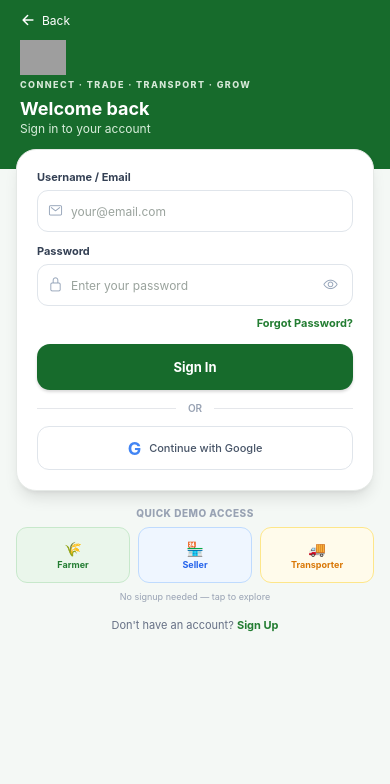
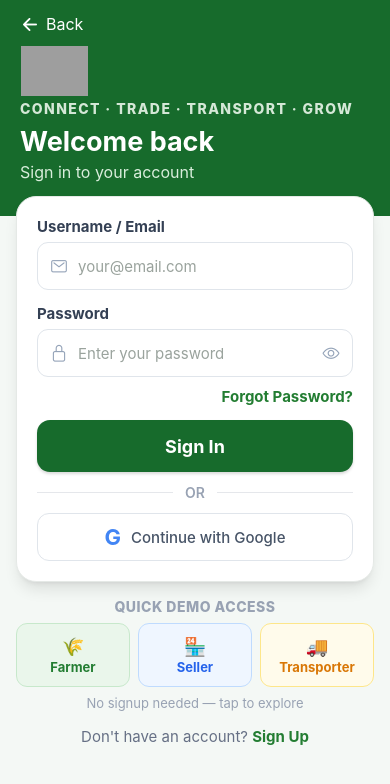
Before and after one commit to janith-sasindu/Green-Hive, a React Native app in the folder mobile/: screen /Login in a window 390 px wide. Shown: the top 784 px of the page. Built offline with nearby package versions, Linux system fonts and the light colour scheme; grey boxes are pictures that could not be loaded.

Commit message:
font sizes changed in auth pages in mobile app

```diff
--- a/mobile/src/screens/auth/LoginScreen.tsx
+++ b/mobile/src/screens/auth/LoginScreen.tsx
@@ -129,10 +129,10 @@ const LoginScreen = ({ navigation }: LoginScreenProps) => {
                             >
                                 <Ionicons
                                     name="arrow-back"
-                                    size={16}
+                                    size={20}
                                     color="#FFFFFF"
                                 />
-                                <Text className="ml-1.5 text-xs text-white">
+                                <Text className="ml-1.5 text-base text-white">
                                     Back
                                 </Text>
                             </TouchableOpacity>
@@ -141,28 +141,28 @@ const LoginScreen = ({ navigation }: LoginScreenProps) => {
                             <Image
                                 source={require("../../assets/logo.png")}
                                 style={{
-                                    width: isSmallDevice ? 40 : 46,
-                                    height: isSmallDevice ? 30 : 36,
+                                    width: isSmallDevice ? 55 : 68,
+                                    height: isSmallDevice ? 40 : 50,
                                 }}
                                 className="mb-1"
                                 resizeMode="contain"
                             />
 
                             {/* Brand tagline */}
-                            <Text className="mb-2 text-[9px] font-extrabold tracking-[1.4px] text-[#D5E8D7]">
+                            <Text className="mb-2 text-[14px] font-extrabold tracking-[1.4px] text-[#D5E8D7]">
                                 CONNECT · TRADE · TRANSPORT · GROW
                             </Text>
 
                             {/* Header title */}
                             <Text
                                 className={`font-bold text-white ${
-                                    isSmallDevice ? "text-[16px]" : "text-[18px]"
+                                    isSmallDevice ? "text-[24px]" : "text-[27px]"
                                 }`}
                             >
                                 Welcome back
                             </Text>
 
-                            <Text className="mt-0.5 text-xs text-[#D9EEDC]">
+                            <Text className="mt-0.5 text-base text-[#D9EEDC]">
                                 Sign in to your account
                             </Text>
                         </View>
@@ -176,24 +176,24 @@ const LoginScreen = ({ navigation }: LoginScreenProps) => {
                                 style={{ maxWidth: 440 }}
                             >
                                 {/* Email label */}
-                                <Text className="mb-1.5 text-[11px] font-bold text-[#344054]">
+                                <Text className="mb-1.5 text-[15px] font-bold text-[#344054]">
                                     Username / Email
                                 </Text>
 
                                 {/* Email input */}
                                 <View
-                                    className={`mb-3 flex-row items-center rounded-[11px] border border-[#E0E5EB] px-2.5 bg-white ${
-                                        isSmallDevice ? "h-[38px]" : "h-[42px]"
+                                    className={`mb-3.5 flex-row items-center rounded-[11px] border border-[#E0E5EB] px-3 bg-white ${
+                                        isSmallDevice ? "h-[44px]" : "h-[48px]"
                                     }`}
                                 >
                                     <Ionicons
                                         name="mail-outline"
-                                        size={15}
+                                        size={18}
                                         color="#94A3B8"
                                     />
 
                                     <TextInput
-                                        className="ml-2 flex-1 h-full text-[12px] text-[#344054]"
+                                        className="ml-2.5 flex-1 h-full text-[15px] text-[#344054]"
                                         style={{ height: "100%" }}
                                         placeholder="your@email.com"
                                         placeholderTextColor="#9AA39D"
@@ -208,24 +208,24 @@ const LoginScreen = ({ navigation }: LoginScreenProps) => {
                                 </View>
 
                                 {/* Password label */}
-                                <Text className="mb-1.5 text-[11px] font-bold text-[#344054]">
+                                <Text className="mb-1.5 text-[15px] font-bold text-[#344054]">
                                     Password
                                 </Text>
 
                                 {/* Password input */}
                                 <View
-                                    className={`flex-row items-center rounded-[11px] border border-[#E0E5EB] px-2.5 bg-white ${
-                                        isSmallDevice ? "h-[38px]" : "h-[42px]"
+                                    className={`flex-row items-center rounded-[11px] border border-[#E0E5EB] px-3 bg-white ${
+                                        isSmallDevice ? "h-[44px]" : "h-[48px]"
                                     }`}
                                 >
                                     <Ionicons
                                         name="lock-closed-outline"
-                                        size={15}
+                                        size={18}
                                         color="#94A3B8"
                                     />
 
                                     <TextInput
-                                        className="ml-2 flex-1 h-full text-[12px] text-[#344054]"
+                                        className="ml-2.5 flex-1 h-full text-[15px] text-[#344054]"
                                         style={{ height: "100%" }}
                                         placeholder="Enter your password"
                                         placeholderTextColor="#9AA39D"
@@ -250,7 +250,7 @@ const LoginScreen = ({ navigation }: LoginScreenProps) => {
                                                     ? "eye-off-outline"
                                                     : "eye-outline"
                                             }
-                                            size={15}
+                                            size={18}
                                             color="#94A3B8"
                                         />
                                     </TouchableOpacity>
@@ -263,7 +263,7 @@ const LoginScreen = ({ navigation }: LoginScreenProps) => {
                                     hitSlop={{ top: 8, bottom: 8, left: 8, right: 8 }}
                                     className="mb-3.5 mt-2.5 self-end"
                                 >
-                                    <Text className="text-[11px] font-bold text-[#237D32]">
+                                    <Text className="text-[15px] font-bold text-[#237D32]">
                                         Forgot Password?
                                     </Text>
                                 </TouchableOpacity>
@@ -274,7 +274,7 @@ const LoginScreen = ({ navigation }: LoginScreenProps) => {
                                     disabled={loading}
                                     activeOpacity={0.85}
                                     className={`items-center justify-center rounded-[13px] ${
-                                        isSmallDevice ? "h-[42px]" : "h-[46px]"
+                                        isSmallDevice ? "h-[46px]" : "h-[52px]"
                                     } ${
                                         loading ? "bg-[#78A981]" : "bg-[#176B2C]"
                                     }`}
@@ -286,7 +286,7 @@ const LoginScreen = ({ navigation }: LoginScreenProps) => {
                                         shadowRadius: 3,
                                     }}
                                 >
-                                    <Text className="text-[13px] font-bold text-white">
+                                    <Text className="text-[18px] font-bold text-white">
                                         {loading ? "Signing In..." : "Sign In"}
                                     </Text>
                                 </TouchableOpacity>
@@ -294,7 +294,7 @@ const LoginScreen = ({ navigation }: LoginScreenProps) => {
                                 {/* OR divider */}
                                 <View className="my-3 flex-row items-center justify-center">
                                     <View className="h-[1px] flex-1 bg-gray-200" />
-                                    <Text className="mx-3 text-[10px] uppercase font-semibold text-[#98A2B3]">
+                                    <Text className="mx-3 text-[14px] uppercase font-semibold text-[#98A2B3]">
                                         or
                                     </Text>
                                     <View className="h-[1px] flex-1 bg-gray-200" />
@@ -305,14 +305,14 @@ const LoginScreen = ({ navigation }: LoginScreenProps) => {
                                     onPress={handleGoogleSignIn}
                                     activeOpacity={0.7}
                                     className={`flex-row items-center justify-center rounded-[12px] border border-[#E0E5EB] bg-white ${
-                                        isSmallDevice ? "h-[40px]" : "h-[44px]"
+                                        isSmallDevice ? "h-[44px]" : "h-[48px]"
                                     }`}
                                 >
-                                    <Text className="mr-2 text-[18px] font-bold text-[#4285F4]">
+                                    <Text className="mr-2.5 text-[22px] font-bold text-[#4285F4]">
                                         G
                                     </Text>
 
-                                    <Text className="text-[11px] font-medium text-[#475467]">
+                                    <Text className="text-[15px] font-medium text-[#475467]">
                                         Continue with Google
                                     </Text>
                                 </TouchableOpacity>
@@ -324,7 +324,7 @@ const LoginScreen = ({ navigation }: LoginScreenProps) => {
                             className="mt-4 px-4 w-full self-center"
                             style={{ maxWidth: 440 }}
                         >
-                            <Text className="mb-2 text-center text-[10px] font-extrabold tracking-[0.5px] text-[#98A2B3]">
+                            <Text className="mb-2 text-center text-[14px] font-extrabold tracking-[0.5px] text-[#98A2B3]">
                                 QUICK DEMO ACCESS
                             </Text>
 
@@ -334,11 +334,11 @@ const LoginScreen = ({ navigation }: LoginScreenProps) => {
                                     onPress={() => handleDemoAccess("Farmer")}
                                     activeOpacity={0.7}
                                     className={`flex-1 items-center justify-center rounded-[11px] border border-[#C7E8CB] bg-[#EAF6EB] ${
-                                        isSmallDevice ? "h-[50px]" : "h-[56px]"
+                                        isSmallDevice ? "h-[56px]" : "h-[64px]"
                                     }`}
                                 >
-                                    <Text className="mb-0.5 text-[14px]">🌾</Text>
-                                    <Text className="text-[9px] font-bold text-[#237D32]">
+                                    <Text className="mb-0.5 text-[18px]">🌾</Text>
+                                    <Text className="text-[13px] font-bold text-[#237D32]">
                                         Farmer
                                     </Text>
                                 </TouchableOpacity>
@@ -348,11 +348,11 @@ const LoginScreen = ({ navigation }: LoginScreenProps) => {
                                     onPress={() => handleDemoAccess("Seller")}
                                     activeOpacity={0.7}
                                     className={`flex-1 items-center justify-center rounded-[11px] border border-[#BFDBFE] bg-[#EFF6FF] ${
-                                        isSmallDevice ? "h-[50px]" : "h-[56px]"
+                                        isSmallDevice ? "h-[56px]" : "h-[64px]"
                                     }`}
                                 >
-                                    <Text className="mb-0.5 text-[14px]">🏪</Text>
-                                    <Text className="text-[9px] font-bold text-[#2563EB]">
+                                    <Text className="mb-0.5 text-[18px]">🏪</Text>
+                                    <Text className="text-[13px] font-bold text-[#2563EB]">
                                         Seller
                                     </Text>
                                 </TouchableOpacity>
@@ -362,25 +362,25 @@ const LoginScreen = ({ navigation }: LoginScreenProps) => {
                                     onPress={() => handleDemoAccess("Transporter")}
                                     activeOpacity={0.7}
                                     className={`flex-1 items-center justify-center rounded-[11px] border border-[#FDE68A] bg-[#FFFBEB] ${
-                                        isSmallDevice ? "h-[50px]" : "h-[56px]"
+                                        isSmallDevice ? "h-[56px]" : "h-[64px]"
                                     }`}
                                 >
-                                    <Text className="mb-0.5 text-[14px]">🚚</Text>
-                                    <Text className="text-[9px] font-bold text-[#D97706]">
+                                    <Text className="mb-0.5 text-[18px]">🚚</Text>
+                                    <Text className="text-[13px] font-bold text-[#D97706]">
                                         Transporter
                                     </Text>
                                 </TouchableOpacity>
                             </View>
 
                             {/* Demo information */}
-                            <Text className="mt-2 text-center text-[9px] text-[#98A2B3]">
+                            <Text className="mt-2 text-center text-[13px] text-[#98A2B3]">
                                 No signup needed — tap to explore
                             </Text>
                         </View>
 
                         {/* ================= SIGN UP ================= */}
                         <View className="mt-4 mb-2 flex-row items-center justify-center">
-                            <Text className="text-[11px] text-[#667085]">
+                            <Text className="text-[15px] text-[#667085]">
                                 Don't have an account?{" "}
                             </Text>
 
@@ -389,7 +389,7 @@ const LoginScreen = ({ navigation }: LoginScreenProps) => {
                                 activeOpacity={0.7}
                                 hitSlop={{ top: 8, bottom: 8, left: 8, right: 8 }}
                             >
-                                <Text className="text-[11px] font-bold text-[#237D32]">
+                                <Text className="text-[15px] font-bold text-[#237D32]">
                                     Sign Up
                                 </Text>
                             </TouchableOpacity>
```
Also changed, not shown: mobile/src/screens/auth/AccountDetailsScreen.tsx (+6 -6 lines), mobile/src/screens/auth/CreateAccountScreen.tsx (+20 -20 lines), mobile/src/screens/auth/IdentityVerificationScreen.tsx (+6 -6 lines), mobile/src/screens/auth/RoleSelectionScreen.tsx (+15 -15 lines).
